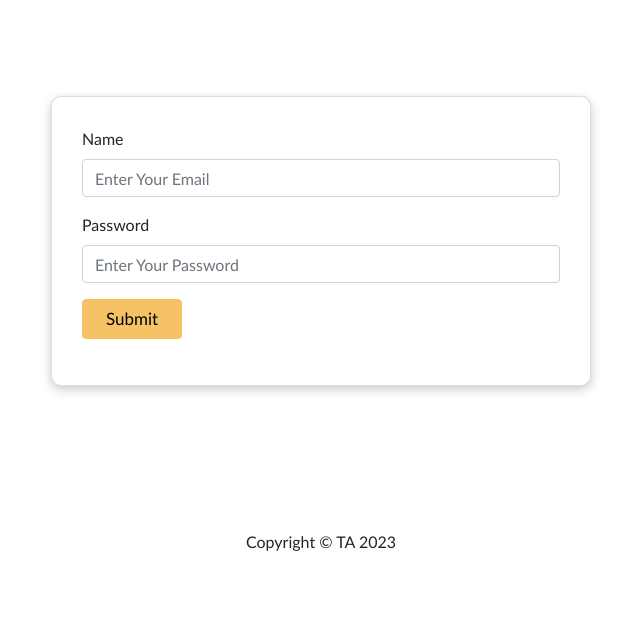
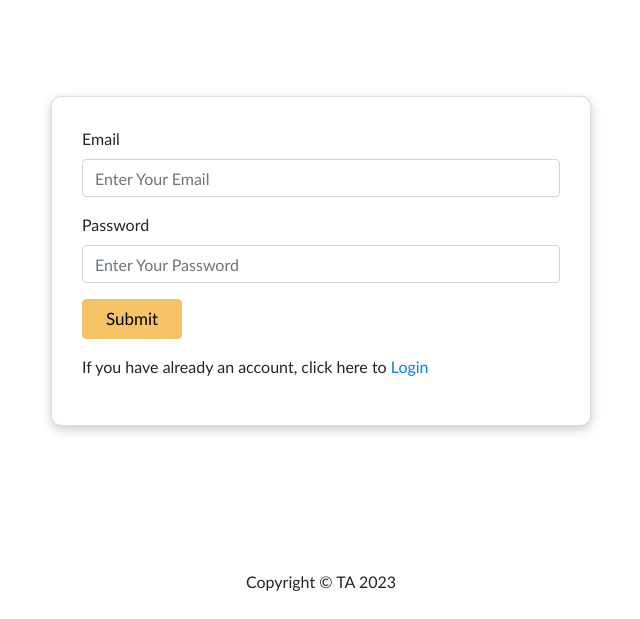
Before and after one commit to abidgulshahid/T, a Django app: page /register/ in a window 1280 px wide. Shown: the part 56-675 px from the top of the page, without its empty margins (319-959 px from the left). Run offline with Django 4.2, Linux system fonts and the light colour scheme.

Commit message:
Update signup.html

```diff
--- a/tailer/templates/tailer/signup.html
+++ b/tailer/templates/tailer/signup.html
@@ -13,7 +13,7 @@
                {% csrf_token %}
 
                             <div class="form-group">
-                                 <label for="exampleInputEmail1">Name</label>
+                                 <label for="exampleInputEmail1">Email</label>
                                     {{form.username}}
                                     </div>
 
@@ -34,6 +34,8 @@
 
                                     <button type="submit" class="btn btn-primary">Submit</button>
                         </form>
+            <p>If you have already an account, click here to  <a href="#">Login</a> </p>
+
   </div>
 </div>
 
```
